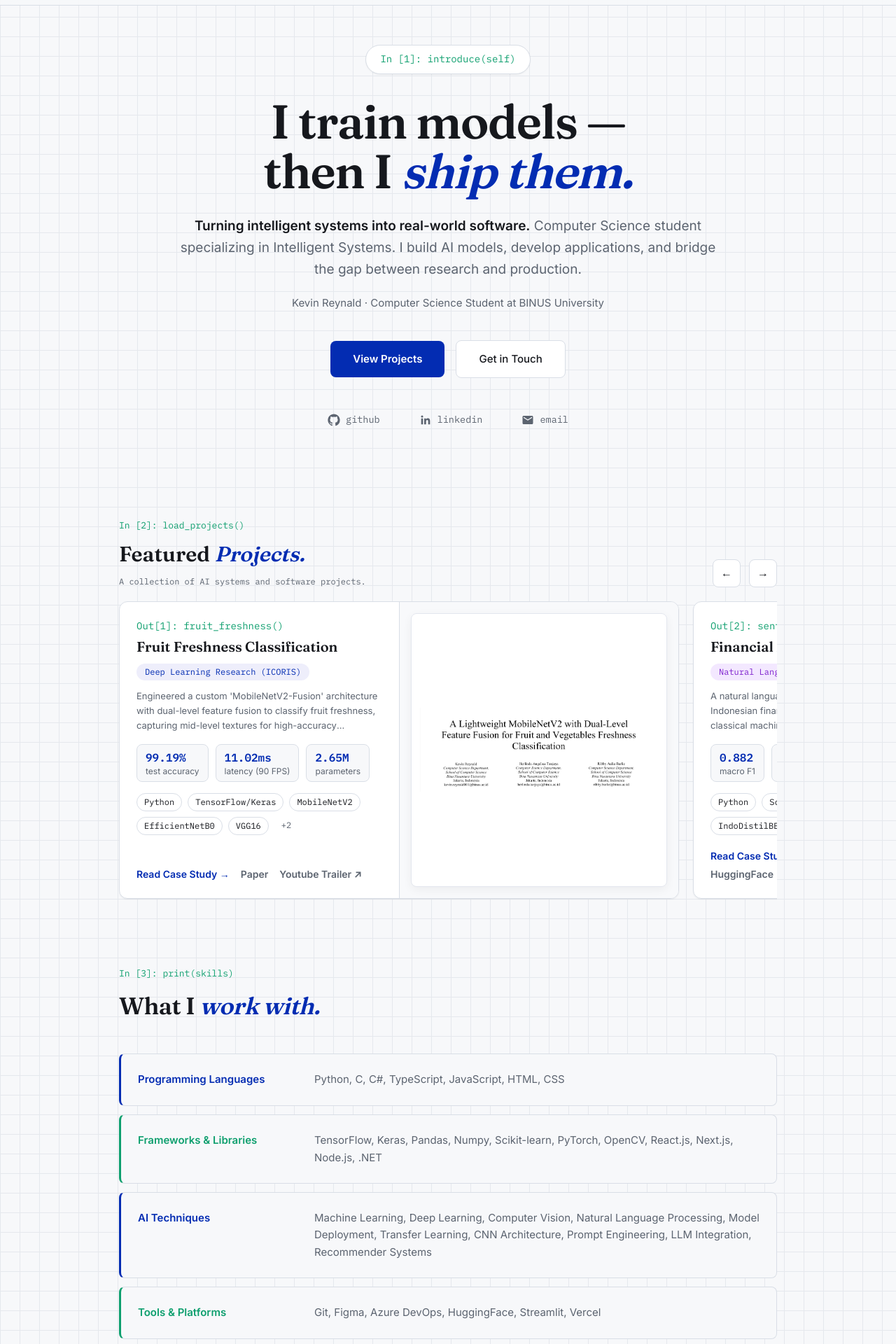
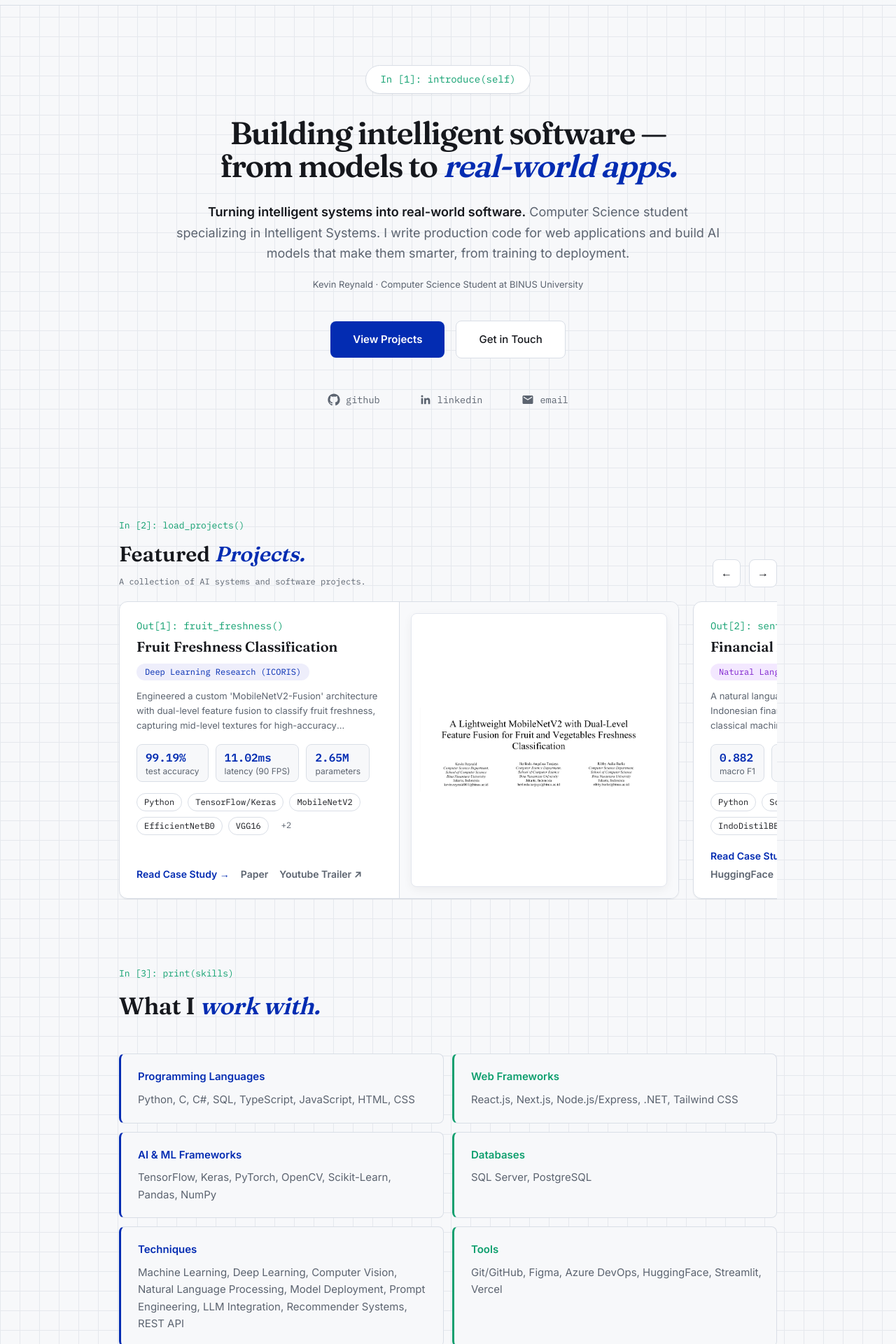
Before and after one commit to kevinreynald1453-spec/portfolio-kevin, a Next.js app: page / in a window 1280 px wide. Shown: the part 60-1980 px from the top of the page at 70% size. Built offline with nearby package versions, Linux system fonts and the light colour scheme.

Commit message:
update: cv , hero, and skills

```diff
--- a/src/components/Hero.tsx
+++ b/src/components/Hero.tsx
@@ -45,7 +45,7 @@ export default function Hero() {
       <h1
         className="
           font-serif
-          text-[clamp(38px,5.5vw,68px)]
+          text-[clamp(30px,5.5vw,45px)]
           font-semibold
           leading-[1.05]
           tracking-[-1.5px]
@@ -55,11 +55,11 @@ export default function Hero() {
           max-w-[900px]
         "
       >
-        I train models —
+        Building intelligent software —
         <br />
-        then I{" "}
+        from models to{" "}
         <em className="italic text-indigo">
-          ship them.
+          real-world apps.
         </em>
       </h1>
 
@@ -67,8 +67,8 @@ export default function Hero() {
       {/* Description */}
       <p
         className="
-          text-[16px]
-          md:text-[19px]
+          text-[14px]
+          md:text-[18px]
           text-muted
           mb-5
           max-w-[780px]
@@ -79,16 +79,16 @@ export default function Hero() {
           Turning intelligent systems into real-world software.
         </b>{" "}
         Computer Science student specializing in Intelligent Systems.
-        I build AI models, develop applications, and bridge the gap
-        between research and production.
+        I write production code for web applications and build AI models that make them smarter,
+        from training to deployment.
       </p>
 
 
       {/* Identity */}
       <p
         className="
-          text-[14px]
-          md:text-[15px]
+          text-[12px]
+          md:text-[13px]
           text-muted
           mb-10
           max-w-[700px]
--- a/src/components/Skills.tsx
+++ b/src/components/Skills.tsx
@@ -6,31 +6,32 @@ type SkillGroup = {
   skills: string[];
 };
 
+// Urutan diselang-seling supaya di desktop:
+// Kolom kiri  (indigo): Programming Languages, AI & ML Frameworks, Techniques
+// Kolom kanan (green) : Web Frameworks, Databases, Tools
 const skillGroups: SkillGroup[] = [
   {
     label: 'Programming Languages',
     color: 'indigo',
-    skills: ['Python', 'C', 'C#', 'TypeScript', 'JavaScript', 'HTML', 'CSS'],
+    skills: ['Python', 'C', 'C#', 'SQL', 'TypeScript', 'JavaScript', 'HTML', 'CSS'],
   },
   {
-    label: 'Frameworks & Libraries',
+    label: 'Web Frameworks',
     color: 'green',
-    skills: [
-      'TensorFlow',
-      'Keras',
-      'Pandas',
-      'Numpy',
-      'Scikit-learn',
-      'PyTorch',
-      'OpenCV',
-      'React.js',
-      'Next.js',
-      'Node.js',
-      '.NET',
-    ],
+    skills: ['React.js', 'Next.js', 'Node.js/Express', '.NET', 'Tailwind CSS'],
   },
   {
-    label: 'AI Techniques',
+    label: 'AI & ML Frameworks',
+    color: 'indigo',
+    skills: ['TensorFlow', 'Keras', 'PyTorch', 'OpenCV', 'Scikit-Learn', 'Pandas', 'NumPy'],
+  },
+  {
+    label: 'Databases',
+    color: 'green',
+    skills: ['SQL Server', 'PostgreSQL'],
+  },
+  {
+    label: 'Techniques',
     color: 'indigo',
     skills: [
       'Machine Learning',
@@ -38,17 +39,16 @@ const skillGroups: SkillGroup[] = [
       'Computer Vision',
       'Natural Language Processing',
       'Model Deployment',
-      'Transfer Learning',
-      'CNN Architecture',
       'Prompt Engineering',
       'LLM Integration',
       'Recommender Systems',
+      'REST API',
     ],
   },
   {
-    label: 'Tools & Platforms',
+    label: 'Tools',
     color: 'green',
-    skills: ['Git', 'Figma', 'Azure DevOps', 'HuggingFace', 'Streamlit', 'Vercel'],
+    skills: ['Git/GitHub', 'Figma', 'Azure DevOps', 'HuggingFace', 'Streamlit', 'Vercel'],
   },
 ];
 
@@ -58,22 +58,19 @@ export default function Skills() {
       id="skills"
       className="scroll-mt-[40px] max-w-[1020px] mx-auto px-5 md:px-10 py-16"
     >
-
-      <div
-        className="font-mono text-[13px] text-green mb-2">
+      <div className="font-mono text-[13px] text-green mb-2">
         In [3]: print(skills)
       </div>
-
 
       <h2 className="font-serif text-[34px] font-semibold tracking-[-0.5px] mb-10">
         What I <em className="italic text-indigo">work with.</em>
       </h2>
 
-      <div className="flex flex-col gap-3">
+      <div className="grid grid-cols-1 md:grid-cols-2 gap-3">
         {skillGroups.map((group) => (
           <div
             key={group.label}
-            className={`grid grid-cols-1 md:grid-cols-[220px_1fr] gap-x-8 gap-y-2 py-6 pl-6 pr-5 rounded-[8px] bg-paper border border-border border-l-[3px] ${
+            className={`flex flex-col gap-2 py-5 pl-6 pr-5 rounded-[8px] bg-paper border border-border border-l-[3px] ${
               group.color === 'indigo' ? 'border-l-indigo' : 'border-l-green'
             }`}
           >
```
Also changed, not shown: 1 other file (tests, documents, lock files or other folders).
